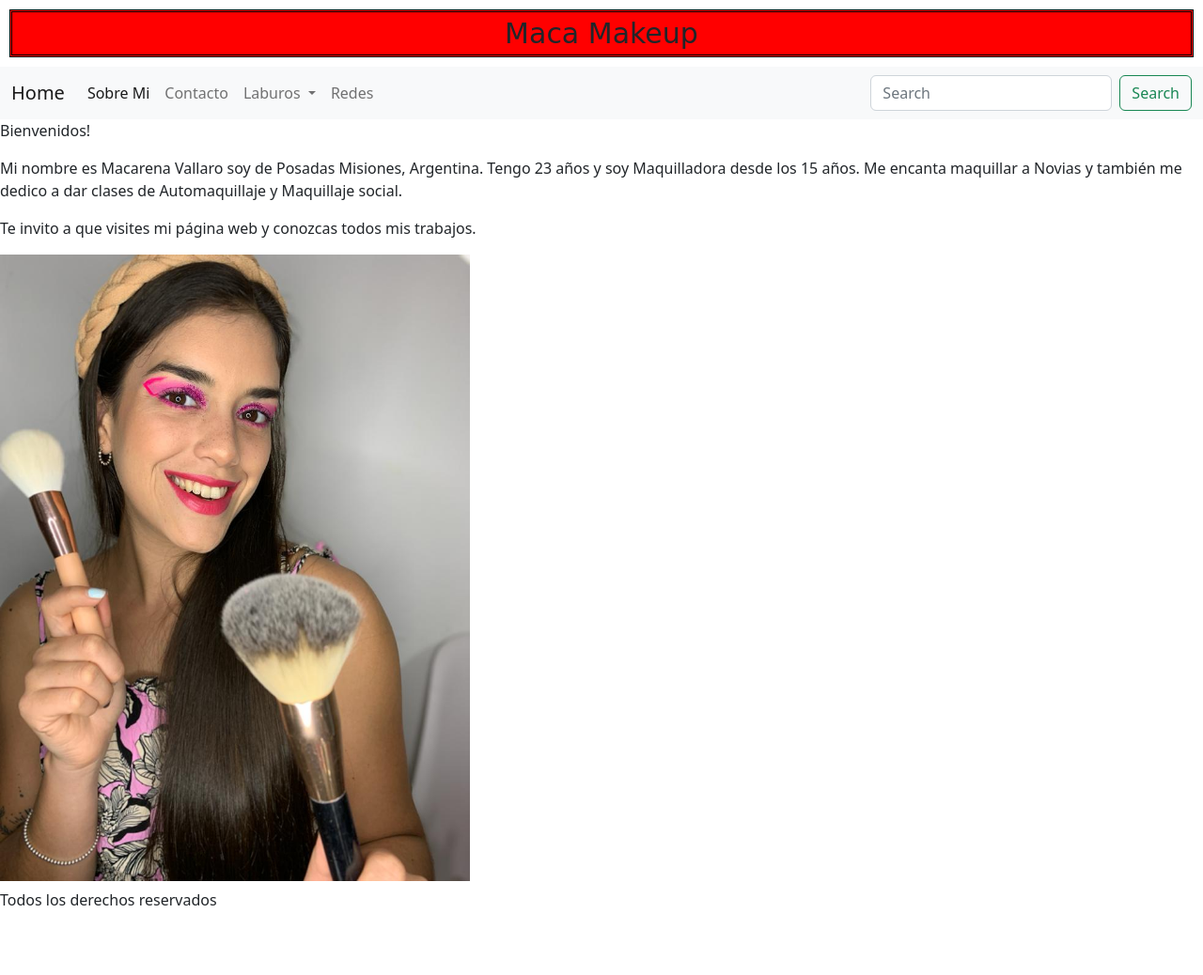
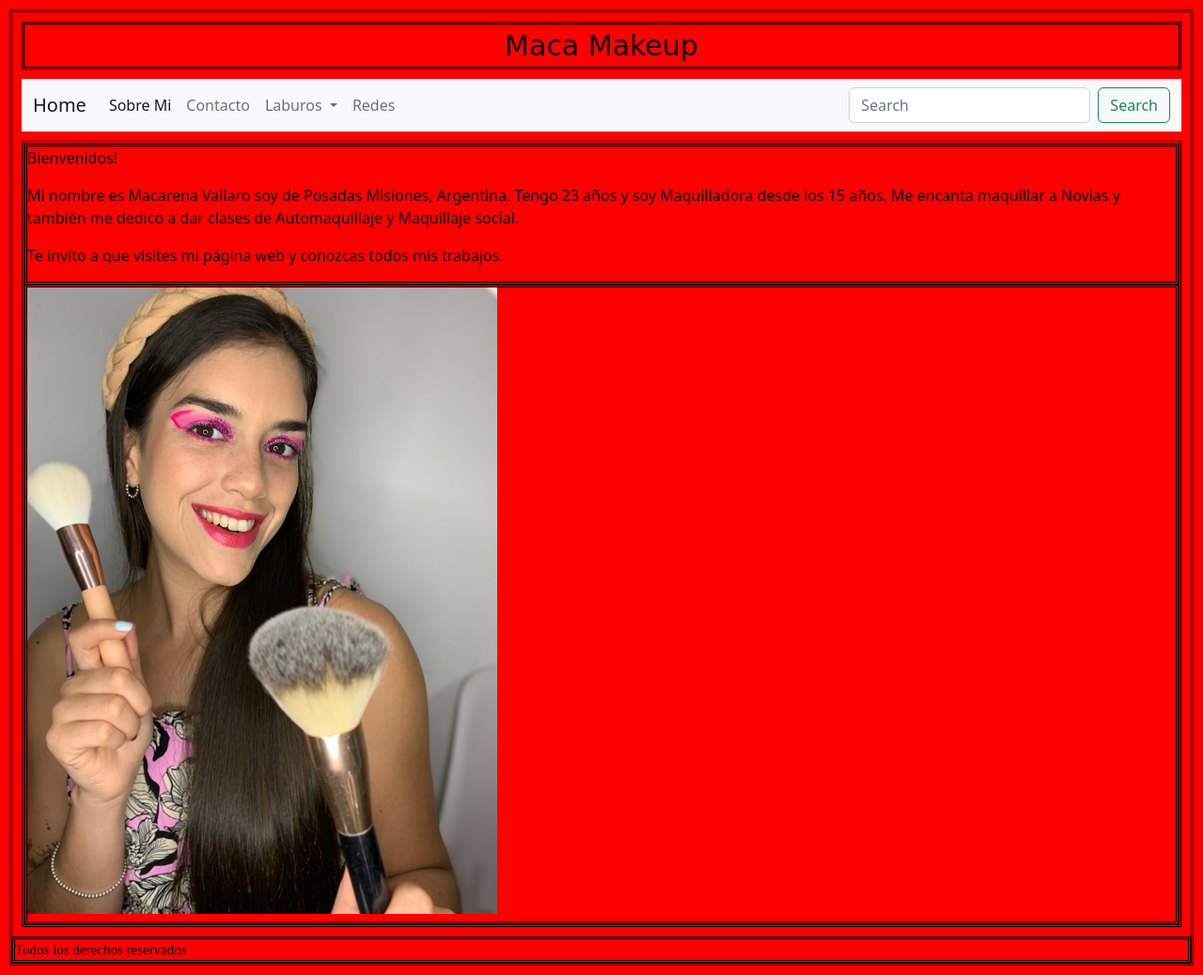
Before and after one commit to TrellixVulnTeam/tercer-desafio_WUG8, a website: page pages/sobre_mi.html in a window 1280 px wide. Shown: the whole page at 94% size. Before the commit the page ends 970 px from the top, so only its background shows below. Drawn offline with nearby package versions, Linux system fonts and the light colour scheme; files that its build step writes are made by us from their sources.

Commit message:
listo-el-html

```diff
--- a/pages/sobre_mi.html
+++ b/pages/sobre_mi.html
@@ -9,12 +9,14 @@
     <link href="https://cdn.jsdelivr.net/npm/bootstrap@5.2.0-beta1/dist/css/bootstrap.min.css" rel="stylesheet" integrity="sha384-0evHe/X+R7YkIZDRvuzKMRqM+OrBnVFBL6DOitfPri4tjfHxaWutUpFmBp4vmVor" crossorigin="anonymous">
 
     <!-- css -->
-    <link rel="stylesheet" href="/css/styles.css">
+    <link rel="stylesheet" href="/css/estilo.css">
     <title>Sobre Mi</title>
 </head>
 
 <body>
-        <header class="header">Maca Makeup</header>
+        <header>Maca Makeup</header>
+
+        <!-- navbar -->
 
         <nav class="navbar navbar-expand-lg bg-light">
             <div class="container-fluid">
@@ -57,20 +59,22 @@
 
 <section>
 
-    <article>
-    <div">
-<p> Bienvenidos! </p>
+<!-- presentacion -->
+
+<article class="presentacion">
+
+    <p>Bienvenidos!</p>
 
 
-<p>
-    Mi nombre es Macarena Vallaro soy de Posadas Misiones, Argentina. Tengo 23 años y soy Maquilladora desde los 15 años. Me encanta maquillar a Novias y también me dedico a dar clases de Automaquillaje y Maquillaje social. </p>
 
-<p> Te invito a que visites mi página web y conozcas todos mis trabajos.</p>
+    <p>Mi nombre es Macarena Vallaro soy de Posadas Misiones, Argentina. Tengo 23 años y soy Maquilladora desde los 15 años. Me encanta maquillar a Novias y también me dedico a dar clases de Automaquillaje y Maquillaje social.</p>
 
-</div>
+    <p>Te invito a que visites mi página web y conozcas todos mis trabajos.</p>
+
+
 </article>
 
-<article>
+<article class="retrato">
 <div>
 
     <img src="/img/WhatsApp Image 2022-05-13 at 1.32.17 AM.jpeg" width="500" alt="foto1" class="mb-2 img-fluid">
--- a/scss/_body.scss
+++ b/scss/_body.scss
@@ -0,0 +1,8 @@
+
+body {
+    background-color: red;
+    color: black;
+    border: double black;
+    margin: 10px;
+
+}
--- a/scss/_footer.scss
+++ b/scss/_footer.scss
@@ -0,0 +1,7 @@
+footer {
+    text-align: left;
+    font-size: 15px;
+    margin-top: 10px;
+    font-family: 'Times New Roman', Times, serif;
+    border: double black;
+}
--- a/scss/_header.scss
+++ b/scss/_header.scss
@@ -1,4 +1,4 @@
-.header {
+header {
     background-color: red;
     text-align: center;
     font-family: cursive;
--- /dev/null
+++ b/scss/_navbar.scss
@@ -0,0 +1,4 @@
+nav {
+    margin: 10px;
+
+}
--- a/scss/_section.scss
+++ b/scss/_section.scss
@@ -0,0 +1,8 @@
+section {
+    margin: 10px;
+    border: black double;
+}
+
+article {
+    border: black double;
+}
--- a/scss/estilo.scss
+++ b/scss/estilo.scss
@@ -1,4 +1,5 @@
 @import "header";
+@import "navbar";
 @import "body";
 @import "section";
 @import "footer";
```
Also changed, not shown: index.html (+4 -1 lines), pages/auto_maquillaje.html (+10 -12 lines), pages/contacto.html (+7 -4 lines), pages/maquillaje_social.html (+7 -12 lines), pages/redes.html (+1 -1 lines), css/estilo.css.
